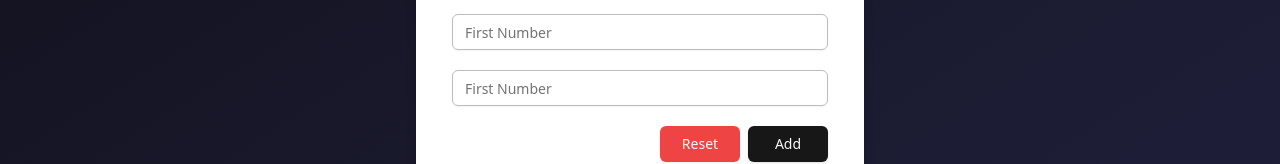
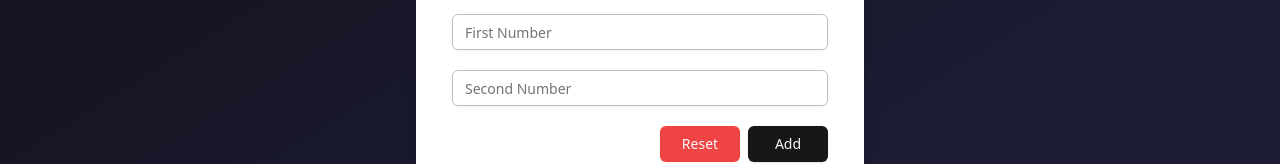
Before and after one commit to KJisWicked/ascendion-test-next-app, a Next.js app: page /q1 in a window 1280 px wide. Shown: the part 312-476 px from the top of the page. Built offline with nearby package versions, Linux system fonts and the light colour scheme.

Commit message:
#1 Fix Placeholder

```diff
--- a/features/q1/components/AdditionForm.tsx
+++ b/features/q1/components/AdditionForm.tsx
@@ -72,7 +72,7 @@ const AdditionForm = () => {
               <FormItem className={cn("space-y-2")}>
                 <FormControl>
                   <Input
-                    placeholder="First Number"
+                    placeholder="Second Number"
                     {...field}
                     onChange={(e) => {
                       let value = e.target.value;
```
